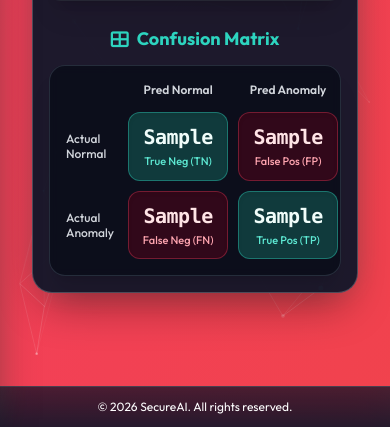
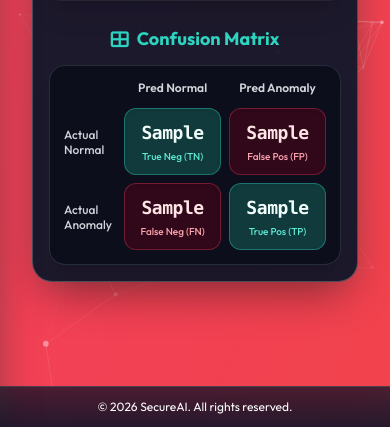
Before and after one commit to Kokalasaiteja/SecureAI, a Django app: template SecureAI_Web/templates/users/train_anomaly.html in a window 390 px wide. Shown: the part 417-844 px from the top of the page. Run offline with Django 5.2, Linux system fonts and the light colour scheme; the template is opened without the code that fills it: most values are stand-ins (such as "Sample title", 1, 10 or a date in 2020); some libraries are stand-ins or nearby versions.

Commit message:
Fix Confusion Matrix FP and TP container right overflow on mobile web screens

```diff
--- a/SecureAI_Web/templates/users/train_anomaly.html
+++ b/SecureAI_Web/templates/users/train_anomaly.html
@@ -170,8 +170,8 @@
                     <i class="fas fa-th-large mr-2"></i>Confusion Matrix
                 </h4>
 
-                <div class="w-full max-w-sm sm:max-w-md bg-gray-950/60 p-4 sm:p-5 rounded-2xl border border-gray-700/60 shadow-xl backdrop-blur-sm mx-auto flex flex-col items-center">
-                    <div class="w-fit mx-auto grid grid-cols-[auto_minmax(100px,130px)_minmax(100px,130px)] gap-2.5 sm:gap-3 items-center">
+                <div class="w-full max-w-sm sm:max-w-md bg-gray-950/60 p-3.5 sm:p-5 rounded-2xl border border-gray-700/60 shadow-xl backdrop-blur-sm mx-auto">
+                    <div class="w-full grid grid-cols-[auto_1fr_1fr] gap-2 sm:gap-3 items-center">
                         <!-- Top Header Row -->
                         <div></div>
                         <div class="text-center text-xs sm:text-sm font-semibold text-gray-300 pb-1">Pred Normal</div>
@@ -183,15 +183,15 @@
                         </div>
 
                         <!-- TN (True Neg) -->
-                        <div class="bg-teal-900/70 border border-teal-400/40 text-teal-100 py-2.5 sm:py-3.5 px-2 rounded-xl text-center shadow-inner hover:border-teal-400/70 transition">
-                            <div class="text-xl sm:text-2xl font-extrabold font-mono tracking-tight text-teal-50">{{ item.tn }}</div>
-                            <div class="text-[11px] sm:text-xs text-teal-300 font-medium mt-0.5 whitespace-nowrap">True Neg (TN)</div>
+                        <div class="bg-teal-900/70 border border-teal-400/40 text-teal-100 py-2.5 sm:py-3.5 px-1 sm:px-2 rounded-xl text-center shadow-inner hover:border-teal-400/70 transition min-w-0">
+                            <div class="text-lg sm:text-2xl font-extrabold font-mono tracking-tight text-teal-50">{{ item.tn }}</div>
+                            <div class="text-[10px] sm:text-xs text-teal-300 font-medium mt-0.5">True Neg (TN)</div>
                         </div>
 
                         <!-- FP (False Pos) -->
-                        <div class="bg-rose-950/60 border border-rose-500/35 text-rose-200 py-2.5 sm:py-3.5 px-2 rounded-xl text-center shadow-inner hover:border-rose-400/60 transition">
-                            <div class="text-xl sm:text-2xl font-extrabold font-mono tracking-tight text-rose-100">{{ item.fp }}</div>
-                            <div class="text-[11px] sm:text-xs text-rose-300 font-medium mt-0.5 whitespace-nowrap">False Pos (FP)</div>
+                        <div class="bg-rose-950/60 border border-rose-500/35 text-rose-200 py-2.5 sm:py-3.5 px-1 sm:px-2 rounded-xl text-center shadow-inner hover:border-rose-400/60 transition min-w-0">
+                            <div class="text-lg sm:text-2xl font-extrabold font-mono tracking-tight text-rose-100">{{ item.fp }}</div>
+                            <div class="text-[10px] sm:text-xs text-rose-300 font-medium mt-0.5">False Pos (FP)</div>
                         </div>
 
                         <!-- Row 2: Actual Anomaly -->
@@ -200,15 +200,15 @@
                         </div>
 
                         <!-- FN (False Neg) -->
-                        <div class="bg-rose-950/60 border border-rose-500/35 text-rose-200 py-2.5 sm:py-3.5 px-2 rounded-xl text-center shadow-inner hover:border-rose-400/60 transition">
-                            <div class="text-xl sm:text-2xl font-extrabold font-mono tracking-tight text-rose-100">{{ item.fn }}</div>
-                            <div class="text-[11px] sm:text-xs text-rose-300 font-medium mt-0.5 whitespace-nowrap">False Neg (FN)</div>
+                        <div class="bg-rose-950/60 border border-rose-500/35 text-rose-200 py-2.5 sm:py-3.5 px-1 sm:px-2 rounded-xl text-center shadow-inner hover:border-rose-400/60 transition min-w-0">
+                            <div class="text-lg sm:text-2xl font-extrabold font-mono tracking-tight text-rose-100">{{ item.fn }}</div>
+                            <div class="text-[10px] sm:text-xs text-rose-300 font-medium mt-0.5">False Neg (FN)</div>
                         </div>
 
                         <!-- TP (True Pos) -->
-                        <div class="bg-teal-900/70 border border-teal-400/40 text-teal-100 py-2.5 sm:py-3.5 px-2 rounded-xl text-center shadow-inner hover:border-teal-400/70 transition">
-                            <div class="text-xl sm:text-2xl font-extrabold font-mono tracking-tight text-teal-50">{{ item.tp }}</div>
-                            <div class="text-[11px] sm:text-xs text-teal-300 font-medium mt-0.5 whitespace-nowrap">True Pos (TP)</div>
+                        <div class="bg-teal-900/70 border border-teal-400/40 text-teal-100 py-2.5 sm:py-3.5 px-1 sm:px-2 rounded-xl text-center shadow-inner hover:border-teal-400/70 transition min-w-0">
+                            <div class="text-lg sm:text-2xl font-extrabold font-mono tracking-tight text-teal-50">{{ item.tp }}</div>
+                            <div class="text-[10px] sm:text-xs text-teal-300 font-medium mt-0.5">True Pos (TP)</div>
                         </div>
                     </div>
                 </div>
```
